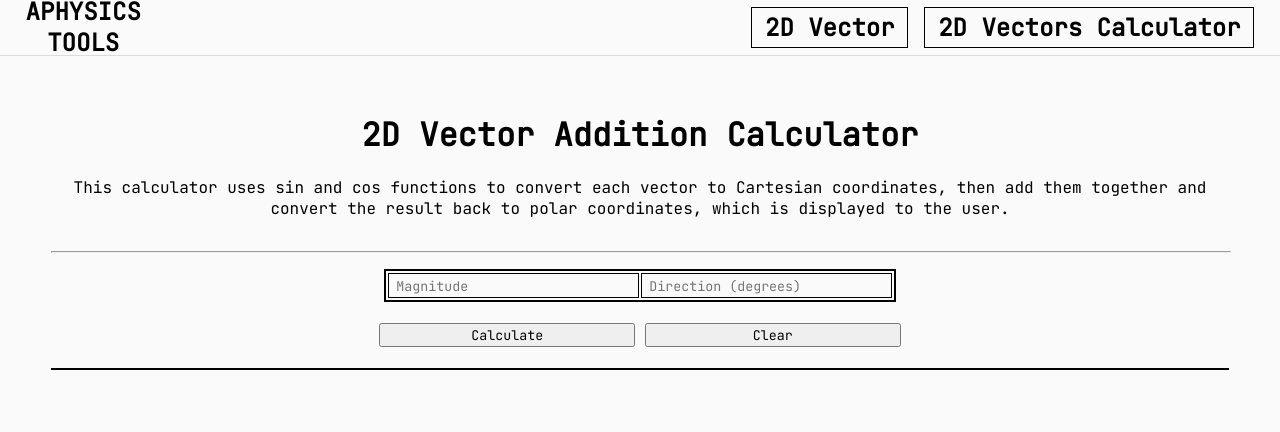
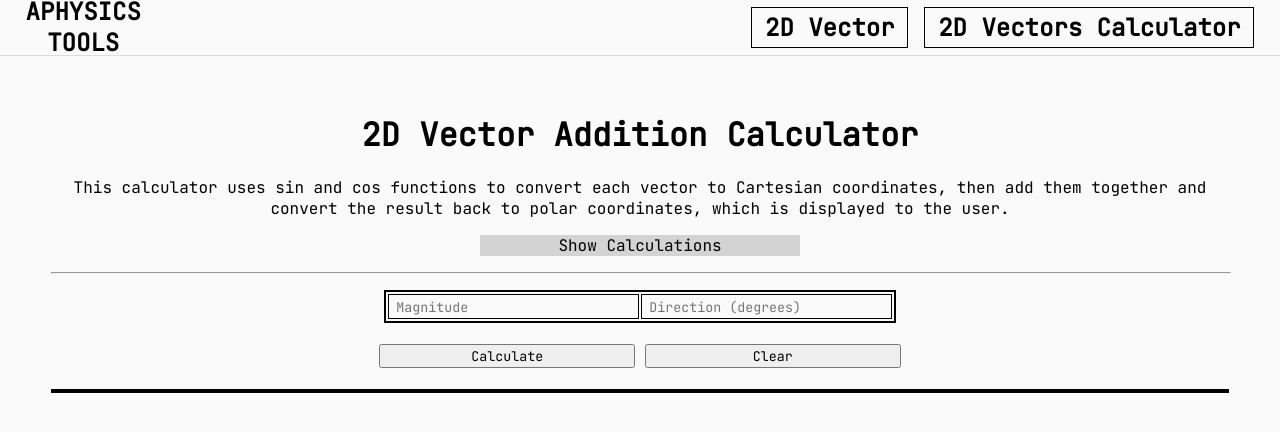
Before and after one commit to quintindunn/APhysicsWeb, a Flask app: page /2dvectors/2dcalculator in a window 1280 px wide. Shown: the top 432 px of the page. Run offline with Flask 3, Linux system fonts and the light colour scheme.

Commit message:
Added option to show calculations involved

```diff
--- a/static/vector2d/css/vector_addition_calculator/vector_addition_calculator.css
+++ b/static/vector2d/css/vector_addition_calculator/vector_addition_calculator.css
@@ -9,6 +9,10 @@ table {
 tr, td {
     border: 1px solid black;
     text-align: center;
+}
+
+button:hover {
+    cursor: pointer;
 }
 
 .table-input {
@@ -40,9 +44,28 @@ tr, td {
     text-align: center;
 }
 
+.option-div {
+    text-align: center;
+    width: 25vw;
+}
+.option-div:hover {
+    cursor: pointer;
+}
+
+#options {
+    display: flex;
+    justify-content: center;
+}
+
 #output-div {
-    border: 1px solid black;
+    border: 2px solid black;
     text-align: center;
+}
+
+#steps-div {
+    border: 1px solid gray;
+    text-align: center;
+    font-size: 0.8rem;
 }
 
 #output-div > div {
--- a/static/vector2d/js/vector_addition_calculator/vector_addition_calculator.js
+++ b/static/vector2d/js/vector_addition_calculator/vector_addition_calculator.js
@@ -61,30 +61,32 @@ function addRow(event) {
 function addVectors(args) {
     let xTotal = 0;
     let yTotal = 0;
-    console.log(args)
+    let newX, newY;
+    let stepsDiv = document.getElementById("steps-div");
 
     for (let i = 0; i < args.length; i++) {
         let vector = args[i];
-        console.log(`Vector: ${vector}`);
-        let messagep1 = `Updating x and y totals:\n${xTotal} -> `;
-        let messagep2 = `\n${yTotal} ->`
+        stepsDiv.innerText += `Converting vector: ${vector}\n`;
 
-        if (vector[1] === 0) { xTotal += vector[0]; } // speed up the math for 0 degree cases to skip multiplying by 0 a lot
+        if (vector[1] === 0) { // speed up the math for 0 degree cases to skip multiplying by 0 a lot
+            stepsDiv.innerText += `Finished: (${vector[0]}, 0)\n`;
+            xTotal += vector[0];
+        }
         else { // SOHCAHTOA
-            xTotal += vector[0] * Math.cos(vector[1] * Math.PI / 180); // cos(degrees) = xDisp / magnitude
-            yTotal += vector[0] * Math.sin(vector[1] * Math.PI / 180); // sin(degrees) = yDisp / magnitude
+            newX = vector[0] * Math.cos(vector[1] * Math.PI / 180); // cos(degrees) = xDisp / magnitude
+            newY = vector[0] * Math.sin(vector[1] * Math.PI / 180); // sin(degrees) = yDisp / magnitude
+
+            stepsDiv.innerText += `${vector[0]} * cos(${vector[1]}) = ${newX}, ${vector[0]} * sin(${vector[1]}) = ${newY}\nFinished: (${newX}, ${newY})\n`;
+            xTotal += newX;
+            yTotal += newY;
         }
-
-        messagep1 += xTotal;
-        messagep2 += yTotal;
-
-        console.log(messagep1 + messagep2);
     }
 
     let finalMag = Math.sqrt(xTotal**2 + yTotal**2); // totalX^2 + totalY^2 = totalDisp^2
     let finalDir = Math.atan(yTotal / xTotal) * 180 / Math.PI; // tan(totalDegree) = totalY / totalX
-    console.log(`Result: ${finalMag}m at ${finalDir}°`)
+    stepsDiv.innerText += `\nConversions complete. Totals:\nMagnitude: ${finalMag}\nDirection (raw): ${finalDir}\n`;
 
+    let quad = 1;
     /* quadrant II:
         resulting angle (finalDir) will be negative because its the arctan of a negative number
         the angle relative to positive x-axis would be the angle adjacent to finalDir
@@ -94,14 +96,17 @@ function addVectors(args) {
          the correct angle will be finalDir + 180
     */
     if (xTotal < 0)
-    { finalDir += 180; }
+    { finalDir += 180; quad = yTotal < 0 ? 3 : 2; }
     /* quadrant IV:
         finalDir will be negative
         because its in quadrant IV the angle measure relative to the x-axis in quad I ==
         360 - abs(finalDir) == 360 + finalDir
     */
     else if (yTotal < 0)
-    { finalDir += 360; }
+    { finalDir += 360; quad = 4; }
+
+    if (quad !== 1)
+    { stepsDiv.innerText += `Angle in Quadrant ${quad}. Refactoring angle to relate to origin.\nDirection (relative): ${finalDir}`; }
 
     return [finalMag, finalDir];
 }
@@ -111,6 +116,8 @@ document.getElementById("calculate-button").addEventListener("click", calculate)
 
 function calculate(event) {
     if (event.button === 0) {
+        document.getElementById("steps-div").innerText = "";
+
         let vectorArray = [];
 
         for (let row of document.getElementsByClassName("table-row")) {
@@ -145,6 +152,8 @@ function calculate(event) {
 document.getElementById("clear-button").addEventListener("click", clearTable);
 
 function clearTable(event) {
+    document.getElementById("steps-div").innerText = "";
+
     document.getElementById("vector-table").children[0].remove();
     let tBody = document.createElement("tbody");
 
@@ -165,3 +174,22 @@ function clearTable(event) {
     tBody.append(tRow);
     document.getElementById("vector-table").append(tBody);
 }
+
+
+let showMathDiv = document.getElementById("show-math");
+showMathDiv.addEventListener("click", enableMathDisplay);
+
+function enableMathDisplay(event) {
+    if (event.button === 0) {
+        if (showMathDiv.getAttribute("data-active") === "true") {
+            showMathDiv.setAttribute("style", "background-color: lightgray");
+            showMathDiv.setAttribute("data-active", "false");
+            document.getElementById("steps-div").setAttribute("style", "visibility: hidden");
+        }
+        else if (showMathDiv.getAttribute("data-active") === "false") {
+            showMathDiv.setAttribute("style", "background-color: cadetblue");
+            showMathDiv.setAttribute("data-active", "true");
+            document.getElementById("steps-div").setAttribute("style", "visibility: visible");
+        }
+    }
+}
--- a/templates/vector2d/vector_addition_calculator.html
+++ b/templates/vector2d/vector_addition_calculator.html
@@ -11,6 +11,9 @@
         <div class="heading">
             <h1>2D Vector Addition Calculator</h1>
             <p>This calculator uses sin and cos functions to convert each vector to Cartesian coordinates, then add them together and convert the result back to polar coordinates, which is displayed to the user.</p>
+        </div>
+        <div id="options">
+            <div class="option-div" id="show-math" data-active="false" style="background-color: lightgray;">Show Calculations</div>
         </div>
         <hr style="width: 100%; margin: 2vh 0;">
         <table id="vector-table"><tbody>
@@ -26,5 +29,6 @@
         </div>
         <br>
         <div id="output-div" style="color: black"></div>
+        <div id="steps-div" style="visibility: hidden;"></div>
     </div>
 {% endblock content %}
```
Also changed, not shown: 5 other files.
